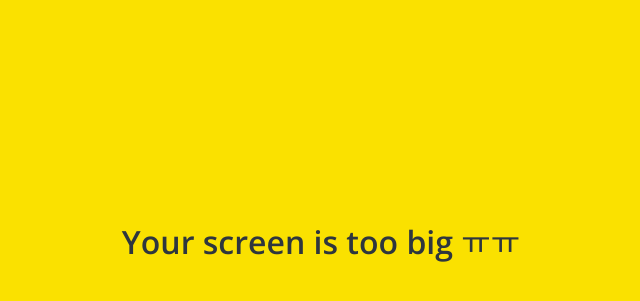
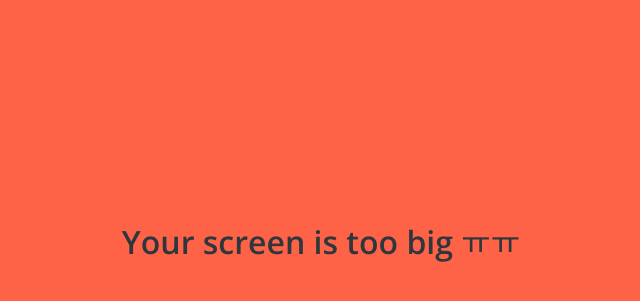
Before and after one commit to hansoon1/kokoa-clone-2020, a plain HTML site: page index.html in a window 1280 px wide. Shown: the part 158-459 px from the top of the page, without its empty margins (319-959 px from the left). Drawn offline with nearby package versions, Linux system fonts and the light colour scheme.

Commit message:
too big tomato screen

```diff
--- a/css/components/no-mobile.css
+++ b/css/components/no-mobile.css
@@ -2,7 +2,7 @@
   position: absolute;
   z-index: 99;
   height: 100vh;
-  background-color: var(--yellow);
+  background-color: tomato;
   width: 100vw;
   display: flex;
   justify-content: center;
```
